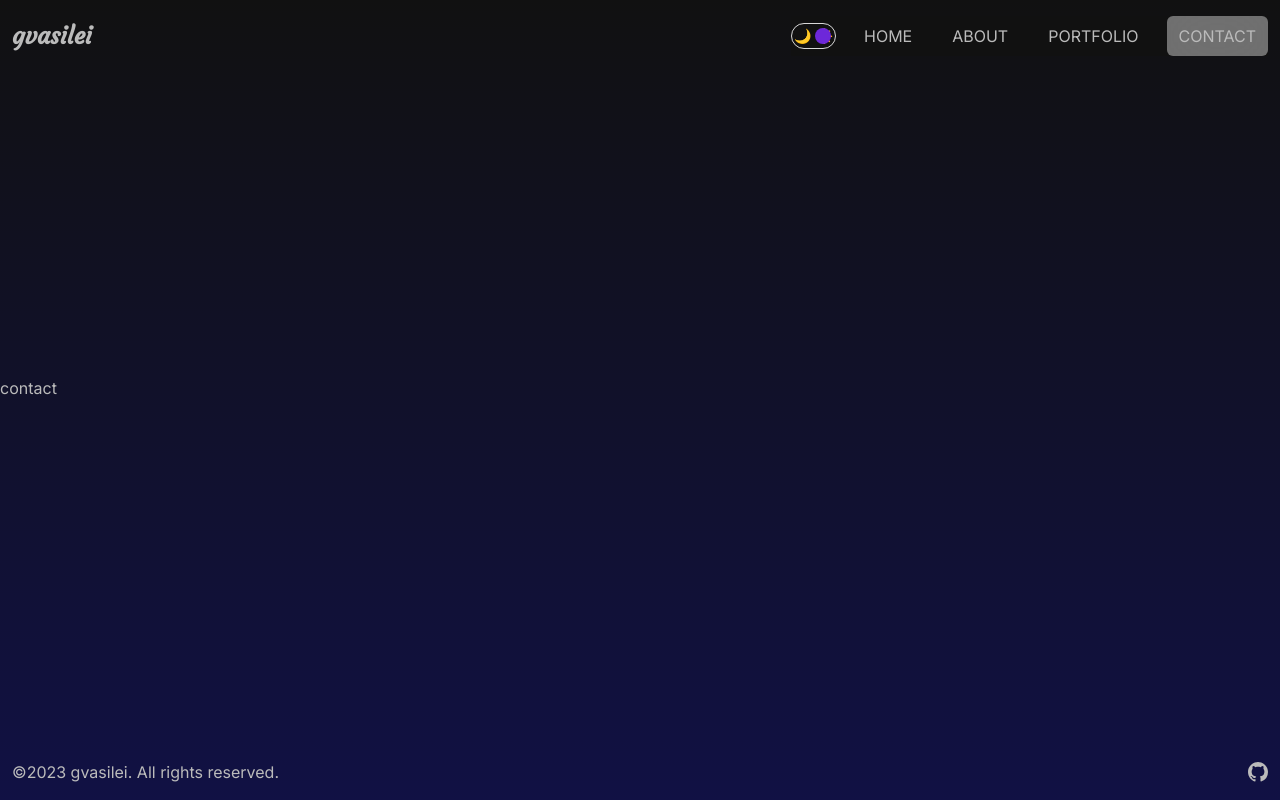
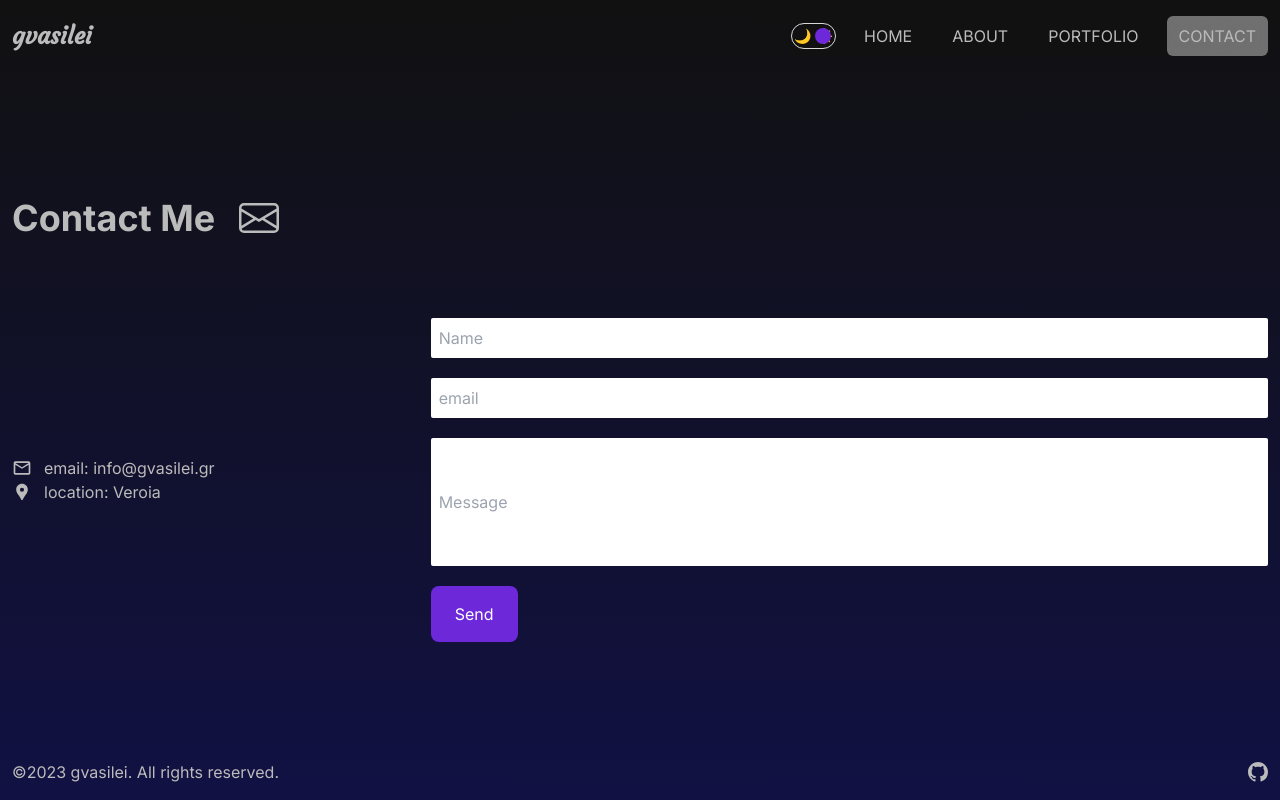
Before and after one commit to g-vasilei/nextjs-person-site, a Next.js app: page /contact in a window 1280 px wide. Built offline with nearby package versions, Linux system fonts and the light colour scheme.

Commit message:
change contact page

```diff
--- a/package.json
+++ b/package.json
@@ -9,6 +9,7 @@
     "lint": "next lint"
   },
   "dependencies": {
+    "@emailjs/browser": "^3.11.0",
     "autoprefixer": "10.4.14",
     "eslint": "8.45.0",
     "eslint-config-next": "13.4.10",
--- a/src/app/contact/page.jsx
+++ b/src/app/contact/page.jsx
@@ -1,7 +1,16 @@
 import React from 'react'
+import { BsEnvelope } from 'react-icons/bs'
+import ContactForm from '@/components/ContactForm'
 
 const contact = () => {
-   return <div>contact</div>
+   return (
+      <section className='px-3 mt-16'>
+         <h1 className='text-4xl font-bold text-inherit flex items-center gap-6'>
+            Contact Me <BsEnvelope size={40} />
+         </h1>
+         <ContactForm />
+      </section>
+   )
 }
 
 export default contact
--- a/src/app/portfolio/page.jsx
+++ b/src/app/portfolio/page.jsx
@@ -6,7 +6,7 @@ import { RiCodeSSlashFill } from 'react-icons/ri'
 
 const portfolio = () => {
    return (
-      <div className='px-3 mt-16'>
+      <section className='px-3 mt-16'>
          <h1 className='text-4xl font-bold text-inherit flex items-center gap-6'>
             My Work <RiCodeSSlashFill size={40} />
          </h1>
@@ -47,7 +47,7 @@ const portfolio = () => {
                </p>
             </div>
          </div>
-      </div>
+      </section>
    )
 }
 
--- /dev/null
+++ b/src/components/ContactForm.jsx
@@ -0,0 +1,59 @@
+'use client'
+
+import React, { useRef, useState } from 'react'
+import emailjs from '@emailjs/browser'
+import { MdOutlineMailOutline, MdLocationPin } from 'react-icons/md'
+
+const ContactForm = () => {
+   const form = useRef()
+   const [emailStatus, setEmailStatus] = useState(null)
+
+   const sendEmail = (e) => {
+      e.preventDefault()
+      if (!form.current.name.value || !form.current.email.value || !form.current.message.value) {
+         setEmailStatus('Fill')
+         return
+      } else {
+         emailjs.sendForm('service_yvk75qa', 'template_pddl8c4', form.current, 'kRiCww1-y_w7kpeo6').then(
+            (result) => {
+               setEmailStatus('Success')
+               console.log(result)
+            },
+            (error) => {
+               setEmailStatus('Fail')
+               console.log(error)
+            }
+         )
+      }
+
+      e.target.reset()
+   }
+   return (
+      <div className='mt-16 md:mt-20 lg:grid lg:grid-cols-3 grid'>
+         <div className='grid-col self-center'>
+            <p className='flex items-center gap-3'>
+               <MdOutlineMailOutline size={20} /> email: info@gvasilei.gr
+            </p>
+            <p className='flex items-center gap-3'>
+               <MdLocationPin size={20} /> location: Veroia
+            </p>
+         </div>
+         <form ref={form} onSubmit={sendEmail} className='col-span-2'>
+            <input type='text' name='name' id='' placeholder='Name' className='w-full h-10 mb-5 px-2 rounded-sm' />
+            <input type='mail' name='email' id='' placeholder='email' className='w-full h-10 mb-5 px-2 rounded-sm' />
+            <input
+               type='text'
+               name='message'
+               id=''
+               placeholder='Message'
+               className='w-full h-32  mb-5  px-2 rounded-sm'
+            />
+            <button type='submit' className='py-4 px-6 bg-violet-700 text-white rounded-lg'>
+               Send
+            </button>
+         </form>
+      </div>
+   )
+}
+
+export default ContactForm
--- a/tailwind.config.js
+++ b/tailwind.config.js
@@ -11,6 +11,10 @@ module.exports = {
             'gradient-radial': 'radial-gradient(var(--tw-gradient-stops))',
             'gradient-conic': 'conic-gradient(from 180deg at 50% 50%, var(--tw-gradient-stops))',
          },
+         gridTemplateRows: {
+            // Simple 8 row grid
+            two: '1fr 2fr',
+         },
       },
    },
    plugins: [],
```
Also changed, not shown: 1 other file (tests, documents, lock files or other folders).
